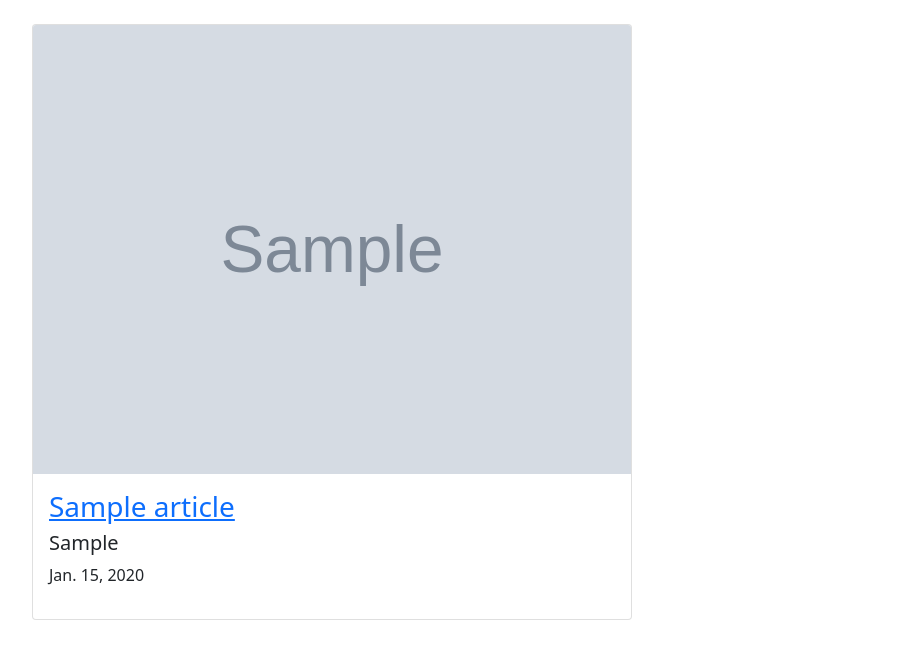
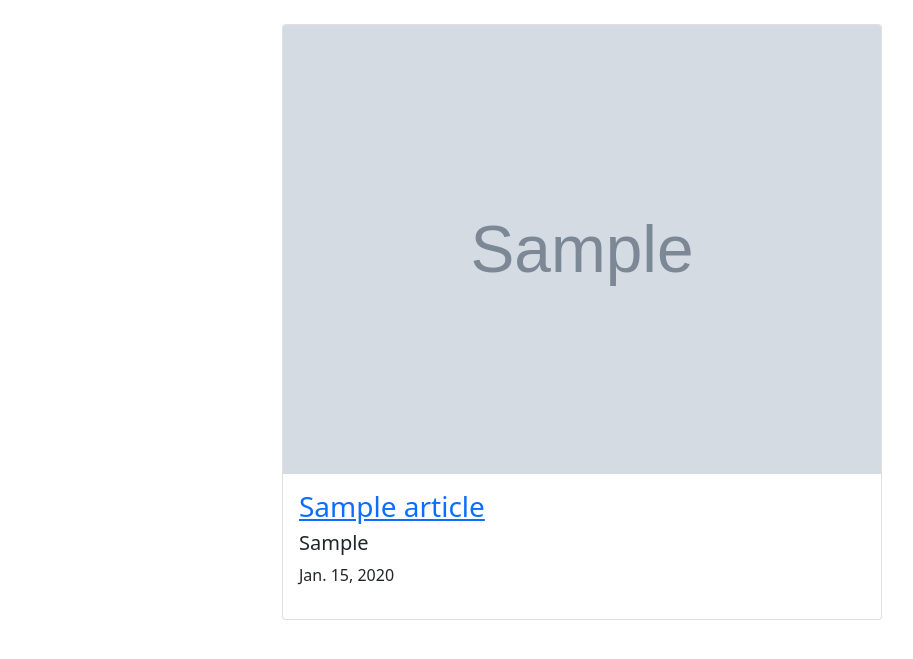
Before and after one commit to fgabrieloliveira/pyPost, a Django app: page / in a window 1280 px wide. Shown: the part 56-715 px from the top of the page, without its empty margins (50-963 px from the left). Run offline with Django 3.2, Linux system fonts and the light colour scheme; tables that the repository leaves empty hold one stand-in row (values such as "Sample post"); grey boxes marked "Sample" are stand-in pictures; some libraries are stand-ins or nearby versions.

Commit message:
frontend improvement

```diff
--- a/main/templates/main/dashboard.html
+++ b/main/templates/main/dashboard.html
@@ -3,7 +3,7 @@
 {% block content %}
 <br>
 {% for articles in articles_list %}
-<div class="container align-items-center">
+<div class="container w-50 hx-auto">
 
 <div class="card" style="width: 600px;">
     <img class="card-img-top" src="{{MEDIA_URL}}{{articles.image}}">
@@ -18,6 +18,7 @@
     </div>
 </div>
 </div>
+<br>
 {% endfor %}
 
 
--- a/main/templates/main/detail.html
+++ b/main/templates/main/detail.html
@@ -5,7 +5,7 @@
 <br>
 <div class="container align-center">
 <div class="card" style="width: 1110px;">
-    <img class="card-img-top" src="/{{MEDIA_URL}}{{article_info.image}}">
+    <img class="card-img-top img-thumbnail" src="/{{MEDIA_URL}}{{article_info.image}}">
     <div class="card-body">
         <div class="card-text">
         <p class="text-muted">{{ article_info.author }} in {{ article_info.pub_date }}</p>
```
Also changed, not shown: media/beach.jpeg (added).
